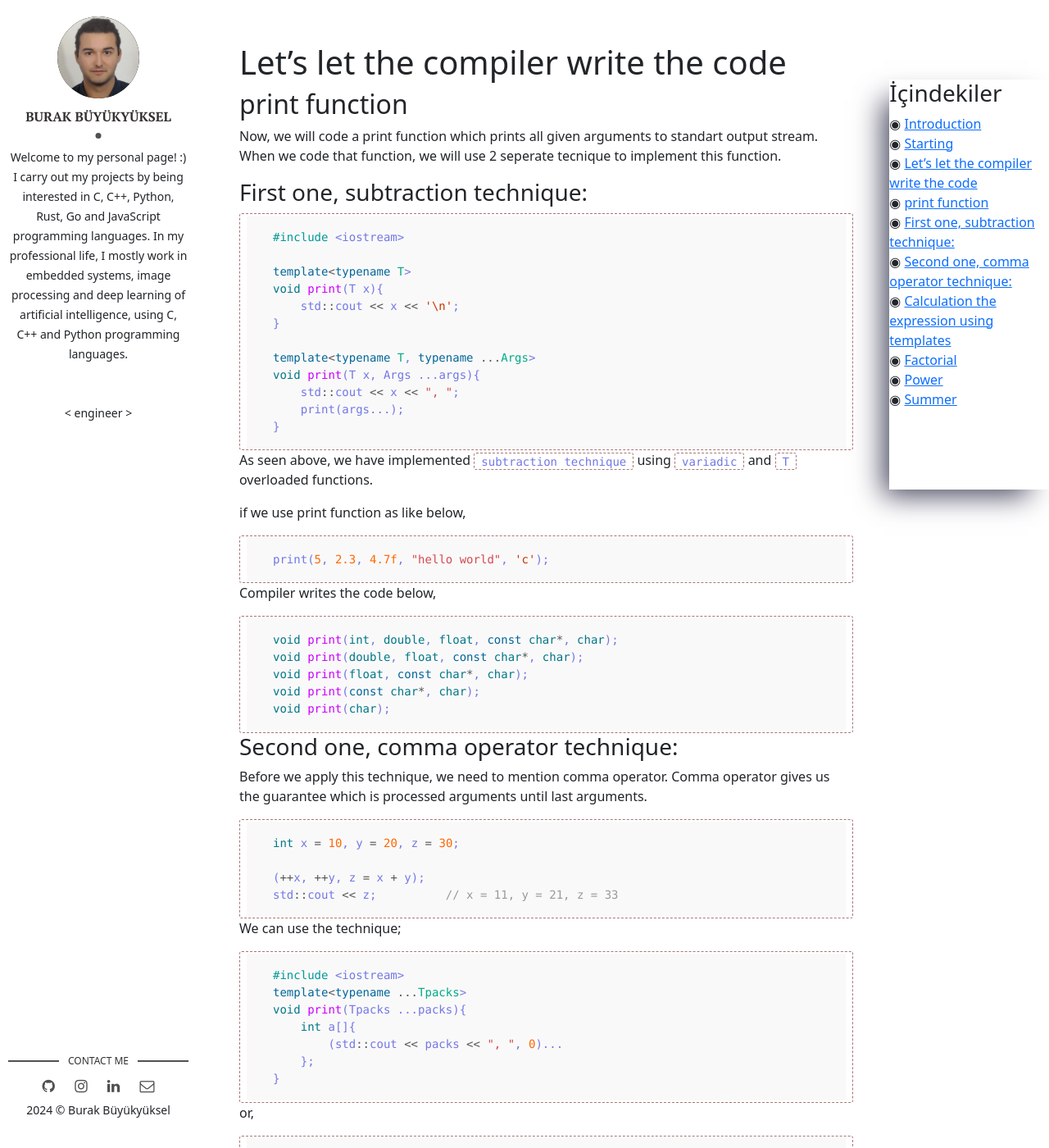
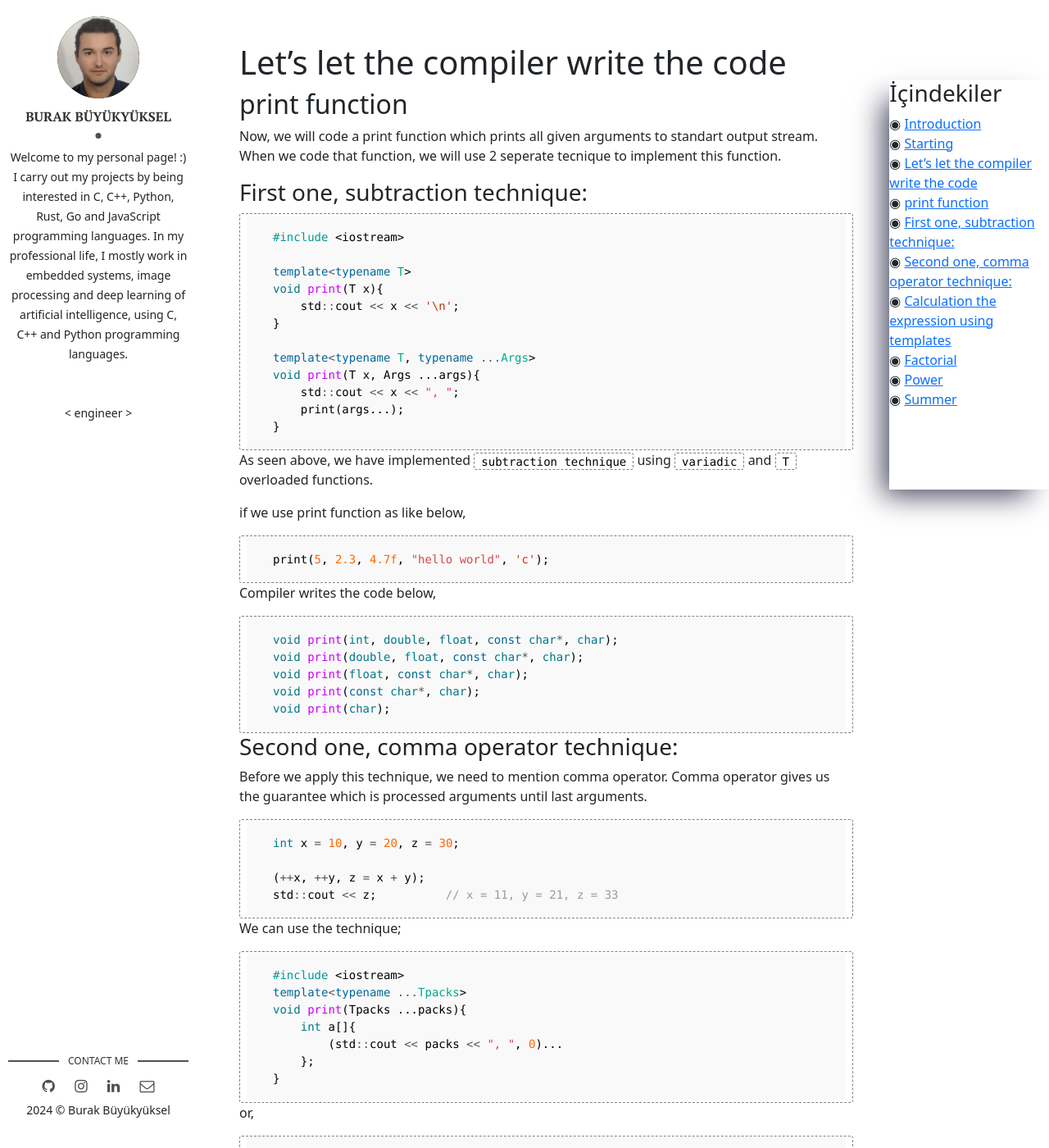
Before and after one commit to bbuyukyuksel/bbuyukyuksel.github.io, a Jekyll site: the page built from _posts/2022-07-28-writing-code-to-the-compiler.markdown, in a window 1280 px wide and 1400 px high, scrolled down 1063 px. Shown: the whole window at 82% size. Built offline with Jekyll 4.4.1, drawn with Linux system fonts in a browser that asks for light colours; comment, search, counter and statistics services are not loaded.

Commit message:
change highlight color

```diff
--- a/assets/css/main.css
+++ b/assets/css/main.css
@@ -445,9 +445,9 @@ template {
 }
 
 .highlighter-rouge {
-  color: #7278e6;
-  font-weight: 400;
-  border: 1px dashed #a97676;
+  color: black;
+  font-weight: 300;
+  border: 1px dashed gray;
   -webkit-border-radius: 3px;
   border-radius: 3px;
   padding: 0.1rem 0.5rem;
```
